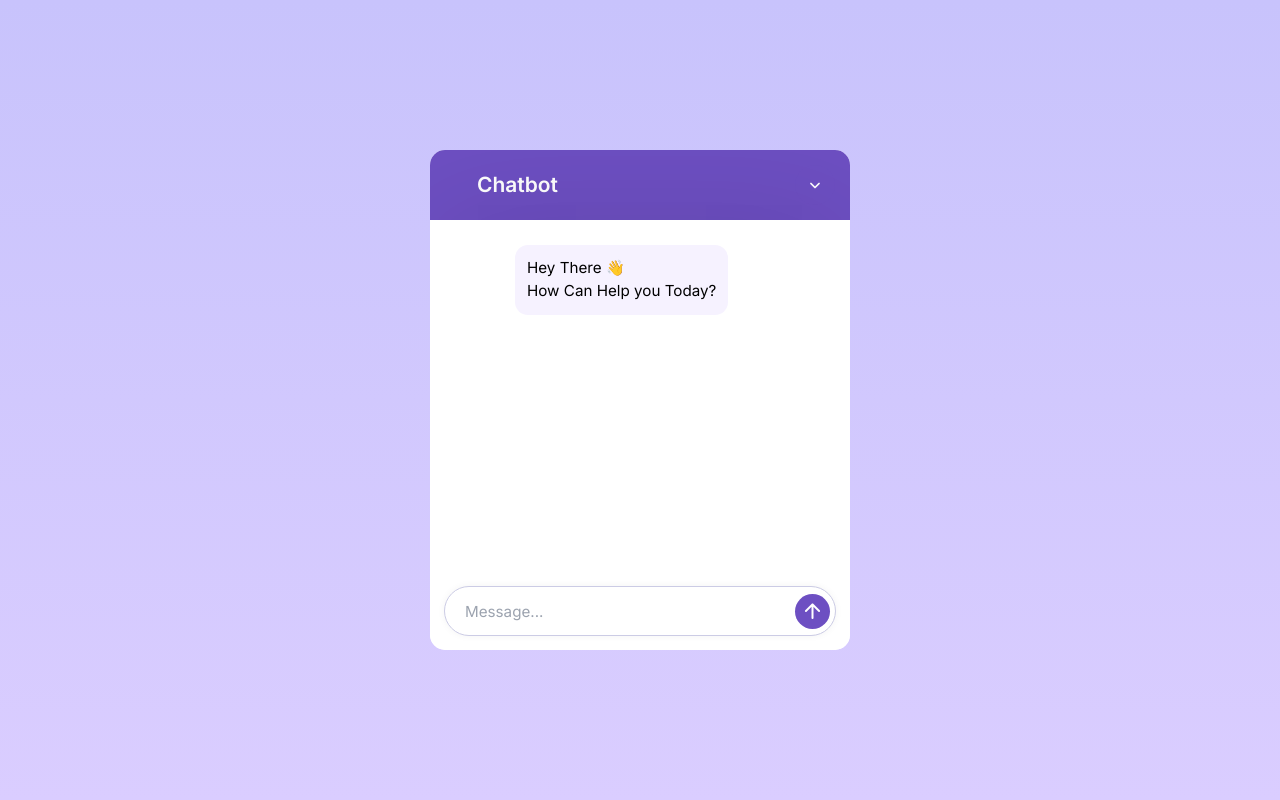
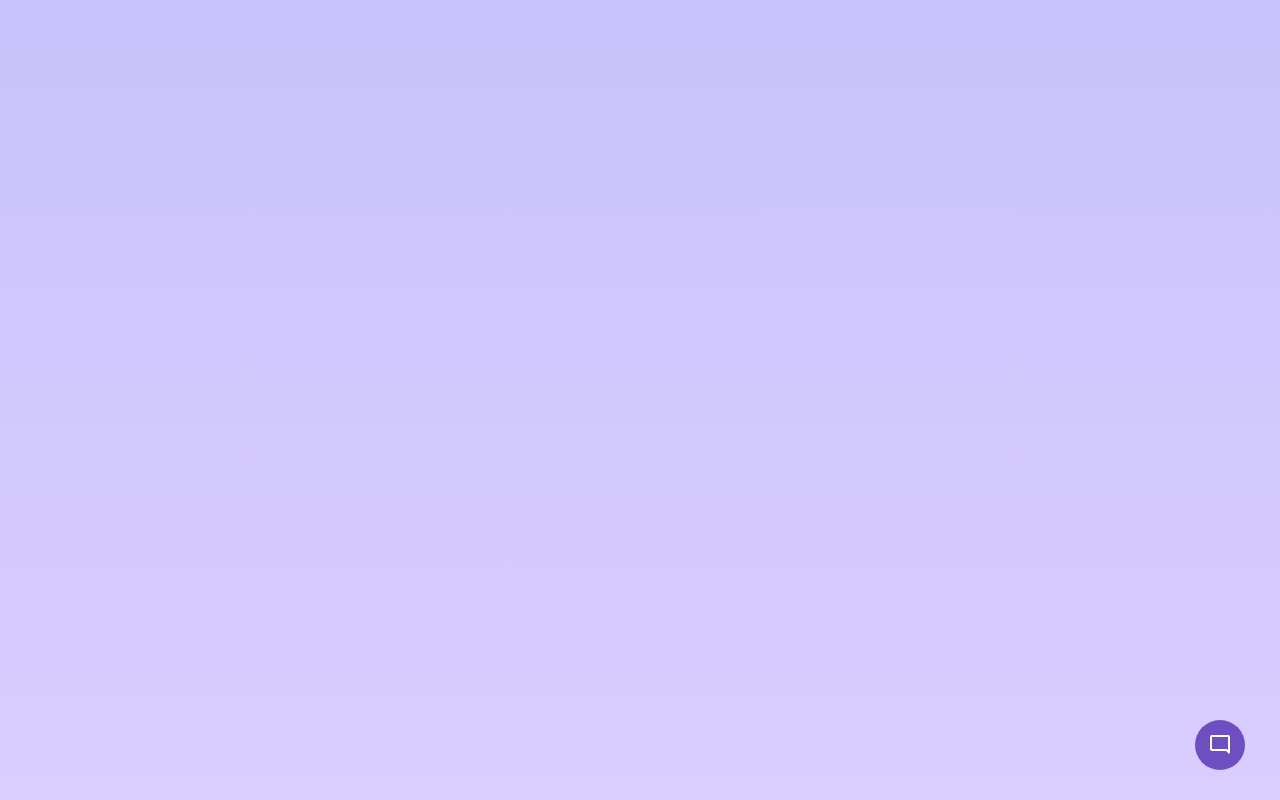
Before and after one commit to parmarkriss/My-Portfolio, a React (Vite) app in the folder chatbot-ai/: page / in a window 1280 px wide. Built offline with nearby package versions, Linux system fonts and the light colour scheme; some icons are missing.

Commit message:
toggleradd-error_handlling

```diff
--- a/chatbot-ai/index.html
+++ b/chatbot-ai/index.html
@@ -6,7 +6,7 @@
     <meta name="viewport" content="width=device-width, initial-scale=1.0" />
     <title>Chatbot In React</title>
     <!-- google fonst and icon  -->
-    <link href="https://fonts.googleapis.com/css2?family=Material+Symbols+Rounded:opsz,wght,FILL,GRAD@48,400,0,0" rel="stylesheet">
+    <link href="https://fonts.googleapis.com/css2?family=Material+Symbols+Rounded:opsz,wght,FILL,GRAD@48,400,1,0" rel="stylesheet">
     <link href="https://fonts.googleapis.com/css2?family=Inter:wght@100..900&display=swap" rel="stylesheet">
 
 
--- a/chatbot-ai/src/App.jsx
+++ b/chatbot-ai/src/App.jsx
@@ -1,4 +1,4 @@
-import React, { useEffect, useState,useRef } from 'react'
+import React, { useEffect, useState, useRef } from 'react'
 import ChatbotIcon from './components/ChatbotIcon'
 import Chatform from './components/Chatform';
 import Chatmessage from './components/Chatmessage';
@@ -6,13 +6,15 @@ import Chatmessage from './components/Chatmessage';
 const App = () => {
 
   const [chathistory, setChathistory] = useState([]);
+  const [showChatbot, setShowChatbot] = useState(false);
+
   const chatBodyRef = useRef();
 
   const generateBotmessage = async (history) => {
-    const updateHistory = (text) => {
+    const updateHistory = (text, isError = false) => {
       setChathistory((prev) => [
         ...prev.filter((msg) => msg.text !== "Thinking..."),
-        { role: "model", text },
+        { role: "model", text, isError },
       ]);
     };
 
@@ -50,20 +52,41 @@ const App = () => {
         console.error("No valid candidates found in response");
       }
     } catch (error) {
-      console.error("Error during fetch:", error.message);
+      updateHistory(error.message, true);
     }
   };
 
-  useEffect(()=>{
-       chatBodyRef.current.scrollTo({top: chatBodyRef.current.scrollHeight, behavior: "smooth"})
-  },[chathistory])
+  useEffect(() => {
+    chatBodyRef.current.scrollTo({ top: chatBodyRef.current.scrollHeight, behavior: "smooth" })
+  }, [chathistory])
+
+  return (
+    <div className={`container ${showChatbot ? 'show-chatbot' : ''}`}>
+
+      <button
+        id="chatbot-toggler"
+        onClick={() => setShowChatbot(prev => !prev)}
+        className={`fixed bottom-[30px] right-[35px] border-none h-[50px] w-[50px] flex items-center justify-center cursor-pointer rounded-full bg-[#6D4FC2] transform transition-transform duration-300 ${showChatbot ? 'rotate-90' : ''
+          }`}
+      >
+        <span
+          className={`material-symbols-rounded absolute text-[#fff] transition-opacity duration-300 ${showChatbot ? 'opacity-0' : 'opacity-100'
+            }`}
+        >
+          mode_comment
+        </span>
+        <span
+          className={`material-symbols-rounded absolute text-[#fff] transition-opacity duration-300 ${showChatbot ? 'opacity-100' : 'opacity-0'
+            }`}
+        >
+          close
+        </span>
+      </button>
 
 
 
-
-  return (
-    <div className="container">
-      <div className="chatbot-popup relative w-[420px] h-[500px] overflow-hidden bg-[#fff] rounded-[15px] flex flex-col">
+      <div className={`chatbot-popup w-[420px] h-[500px] overflow-hidden bg-[#fff]  rounded-[15px] flex flex-col fixed bottom-[90px] right-[35px] transition-opacity duration-300 ${showChatbot ? 'opacity-100 pointer-events-auto' : 'opacity-0 pointer-events-none'
+        }`}>
         {/* Chatbot Header */}
         <div className="chat-header flex p-[15px] [22px] items-center justify-between bg-[#6D4FC2]">
           <div className="header-info flex gap-4 items-center">
@@ -72,7 +95,7 @@ const App = () => {
               Chatbot
             </h2>
           </div>
-          <button className="material-symbols-rounded w-[40px] h-[40px] border-none outline-none text-[#fff] pt-[2px] bg-[#6D4FC2] transition-all duration-200 ease-in-out text-[1.31rem] cursor-pointer rounded-full hover:bg-[#593bab] ml-auto">
+          <button className="material-symbols-rounded w-[40px] h-[40px] border-none outline-none text-[#fff] pt-[2px] bg-[#6D4FC2] transition-all duration-200 ease-in-out text-[1.31rem] cursor-pointer rounded-full hover:bg-[#593bab] ml-auto" onClick={() => setShowChatbot(prev => !prev)}>
             keyboard_arrow_down
           </button>
         </div>
@@ -84,15 +107,15 @@ const App = () => {
             <p className="message-text p-[12px] [16px] max-w-[75%] whitespace-pre-line text-[0.95rem] break-words bg-[#F6F2FF] rounded-[13px] [13px] [13px] [13px]">Hey There 👋 <br /> How Can Help you Today?</p>
           </div>
 
-           {/* render the chat history dynamically */}
-          {chathistory.map((chat,index)=>{
-            return <Chatmessage key={index} chat={chat}/>
+          {/* render the chat history dynamically */}
+          {chathistory.map((chat, index) => {
+            return <Chatmessage key={index} chat={chat} />
           })}
         </div>
 
         {/* Chat Footer */}
         <div className="chat-footer  bottom-0 left-0 w-full bg-white p-[15px] rounded-b-[15px]">
-           <Chatform chathistory={chathistory} setChathistory={setChathistory} generateBotmessage={generateBotmessage}/>
+          <Chatform chathistory={chathistory} setChathistory={setChathistory} generateBotmessage={generateBotmessage} />
         </div>
 
       </div>
--- a/chatbot-ai/src/components/Chatform.jsx
+++ b/chatbot-ai/src/components/Chatform.jsx
@@ -17,7 +17,7 @@ const Chatform = ({chathistory, setChathistory,generateBotmessage }) => {
      setTimeout(() => {
         setChathistory((history) => [
           ...history,
-          { role: 'model', text: "Thinking..." }
+          { role: 'model', text: "Thinking..."}
         ]);
         generateBotmessage([...chathistory, { role: 'user', text: usermessage }]);
       });
--- a/chatbot-ai/src/components/Chatmessage.jsx
+++ b/chatbot-ai/src/components/Chatmessage.jsx
@@ -7,7 +7,7 @@ const Chatmessage = ({ chat }) => {
       <div
         className={`message ${
           chat.role === 'model' ? 'bot' : 'user'
-        }-message flex gap-11 items-center ${
+        }-message ${chat.isError ? "error" : ""} flex gap-11 items-center ${
           chat.role === 'model' ? 'justify-start' : 'justify-end'
         }`}
       >
--- a/chatbot-ai/src/index.css
+++ b/chatbot-ai/src/index.css
@@ -14,9 +14,6 @@
 body {
   width: 100%;
   min-height: 100vh;
-  align-items: center;
-  justify-content: center;
-  display: flex;
   background: linear-gradient(#c8c3fc, #DACDFF);
 }
 
@@ -49,3 +46,34 @@ body {
   scrollbar-width: thin;
   scrollbar-color: #DDD3F9 transparent;
 }
+.chatbot-body  .message.error .message-text{
+   color: #ff0000;
+}
+
+@media (max-width: 520px) {
+   #chatbot-toggler{
+      right: 20px;
+      bottom: 20px;
+   }
+
+   .chatbot-popup {
+      right: 0;
+      bottom: 0;
+      height: 100%;
+      border-radius: 0;
+      width: 100%;
+   }
+
+   .chatbot-popup .chat-header {
+     padding: 12px 15px;
+   }
+
+   .chatbot-body{
+      height: calc(90% - 55px);
+      padding: 25px 15px;
+   }
+
+   .chat-footer{
+     padding: 10px 15px 15px;
+   }
+}
```
